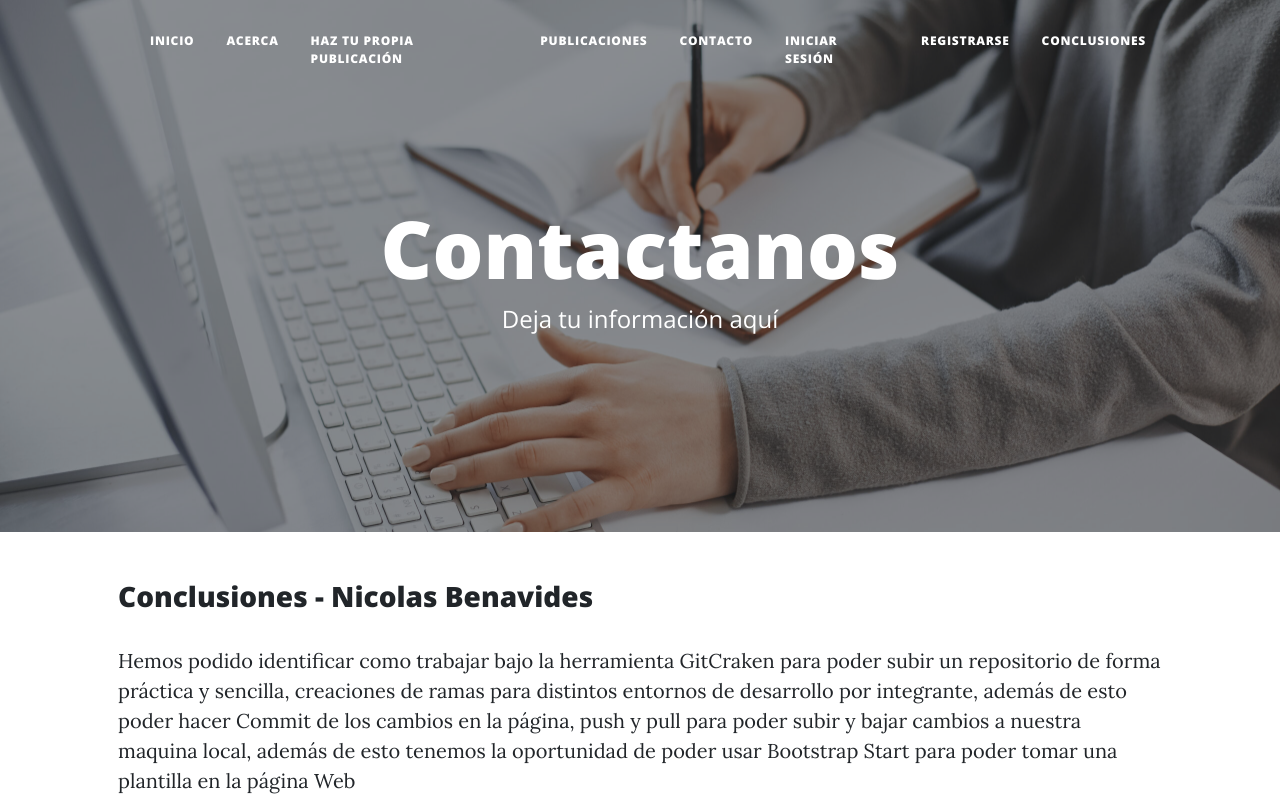
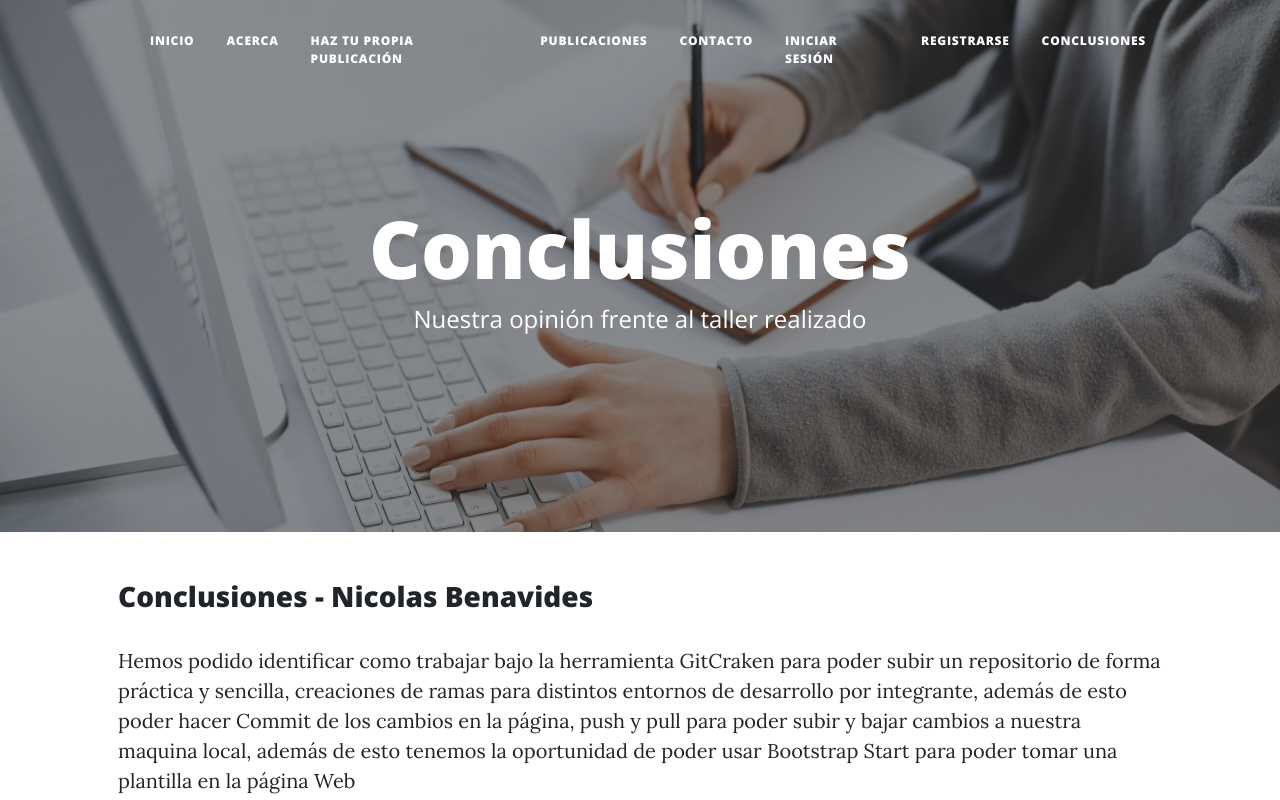
Before and after one commit to Nicox2002/taller2ntd, a plain HTML site: page concluciones.html in a window 1280 px wide. Shown: the top 800 px of the page. Drawn offline with nearby package versions, Linux system fonts and the light colour scheme.

Commit message:
Cambio de titulo y descripción de la pagina
- Cambio de titulo y descripción de la pagina de Conclusiones

```diff
--- a/concluciones.html
+++ b/concluciones.html
@@ -5,7 +5,7 @@
         <meta name="viewport" content="width=device-width, initial-scale=1, shrink-to-fit=no" />
         <meta name="description" content="" />
         <meta name="author" content="" />
-        <title>Contacto - K-Social</title>
+        <title>Concluciones - K-Social</title>
         <link rel="icon" type="image/x-icon" href="assets/favoicon.png" />
         <!-- Font Awesome icons (free version)-->
         <script src="https://use.fontawesome.com/releases/v6.3.0/js/all.js" crossorigin="anonymous"></script>
@@ -44,8 +44,8 @@
                 <div class="row gx-4 gx-lg-5 justify-content-center">
                     <div class="col-md-10 col-lg-8 col-xl-7">
                         <div class="page-heading">
-                            <h1>Contactanos</h1>
-                            <span class="subheading">Deja tu información aquí</span>
+                            <h1>Conclusiones</h1>
+                            <span class="subheading">Nuestra opinión frente al taller realizado</span>
                         </div>
                     </div>
                 </div>
```
